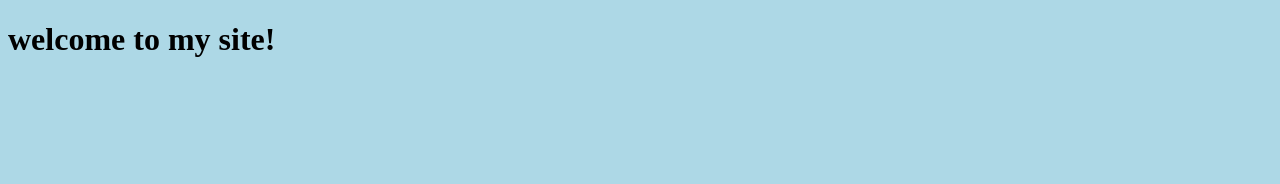
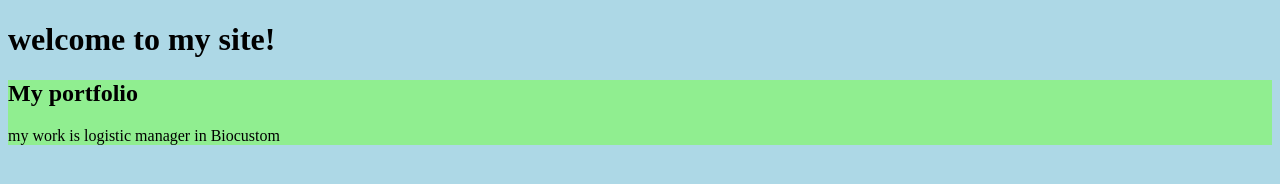
Before and after one commit to Parminico/musa_test, a plain HTML site: page index.html in a window 1280 px wide. Drawn offline with Linux system fonts and the light colour scheme.

Commit message:
update portfolio

```diff
--- a/index.html
+++ b/index.html
@@ -8,5 +8,9 @@
 </head>
 <body>
     <h1>welcome to my site!</h1>
+    <article class="portfolio">
+        <h2>My portfolio</h2>
+        <p>my work is logistic manager in Biocustom</p>
+    </article>
 </body>
 </html>
--- a/style.css
+++ b/style.css
@@ -1,3 +1,7 @@
 body {
     background-color: lightblue;
 }
+
+.portfolio {
+    background-color: lightgreen;
+}
```
